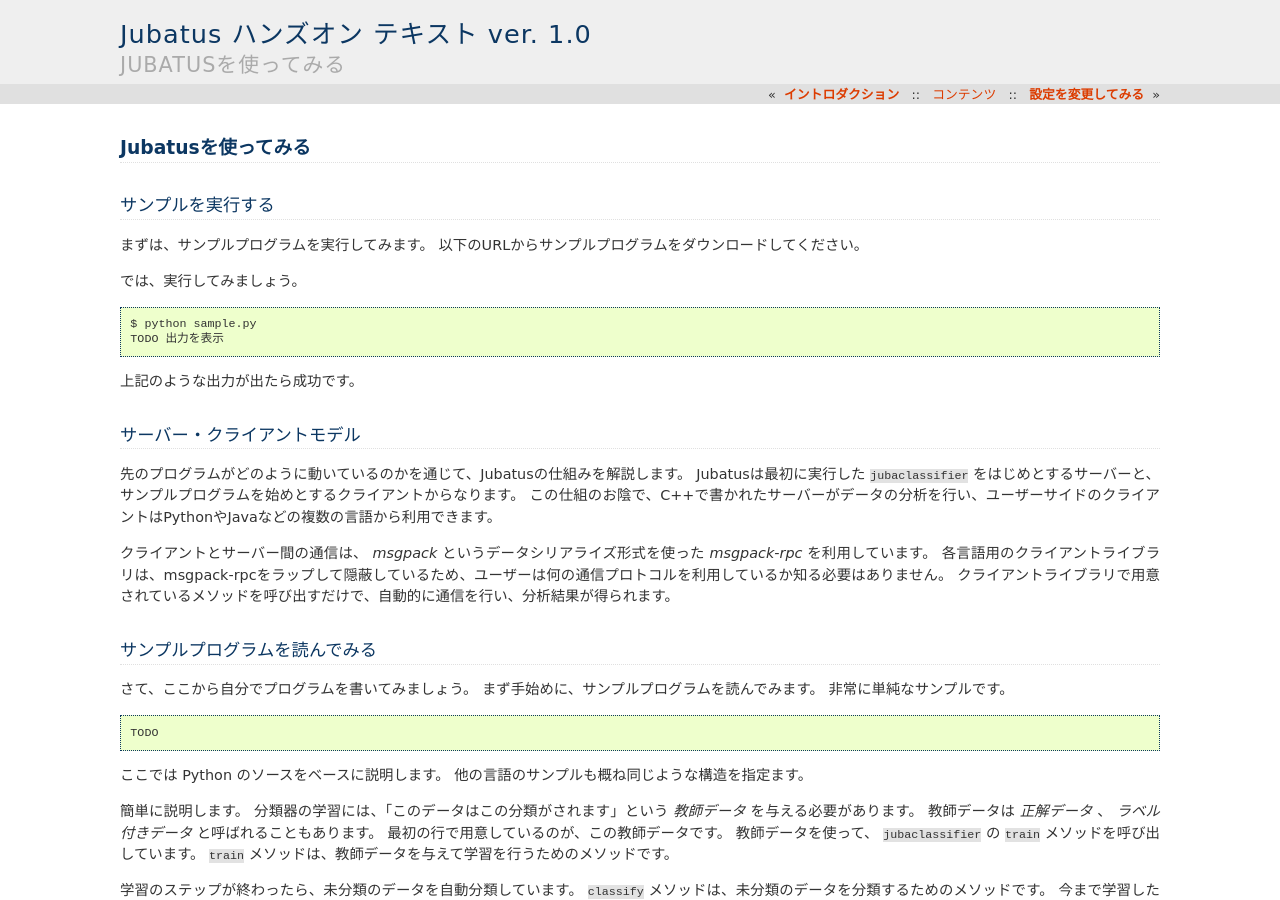
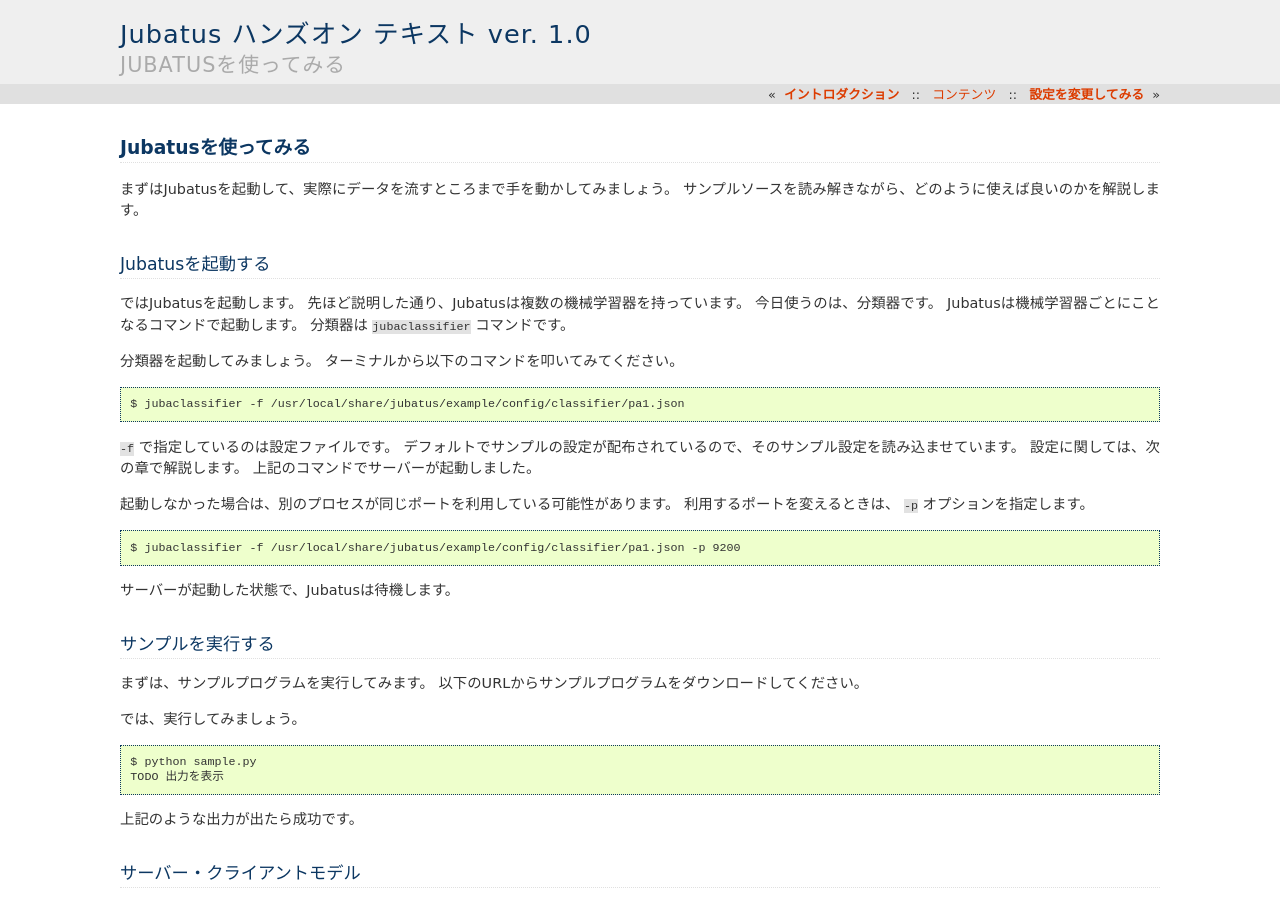
Before and after one commit to jubatus/handson-text, a Sphinx documentation site: the page built from source/run_jubatus.rst, in a window 1280 px wide and 900 px high. Built offline with Sphinx 7.4.7, drawn with Linux system fonts in a browser that asks for light colours; formulas are drawn with MathJax 3.

Commit message:
Add method to run jubatus

```diff
--- a/source/run_jubatus.rst
+++ b/source/run_jubatus.rst
@@ -1,6 +1,41 @@
 =====================
  Jubatusを使ってみる
 =====================
+
+まずはJubatusを起動して、実際にデータを流すところまで手を動かしてみましょう。
+サンプルソースを読み解きながら、どのように使えば良いのかを解説します。
+
+
+Jubatusを起動する
+=================
+
+ではJubatusを起動します。
+先ほど説明した通り、Jubatusは複数の機械学習器を持っています。
+今日使うのは、分類器です。
+Jubatusは機械学習器ごとにことなるコマンドで起動します。
+分類器は ``jubaclassifier`` コマンドです。
+
+分類器を起動してみましょう。
+ターミナルから以下のコマンドを叩いてみてください。
+
+::
+
+  $ jubaclassifier -f /usr/local/share/jubatus/example/config/classifier/pa1.json
+
+``-f`` で指定しているのは設定ファイルです。
+デフォルトでサンプルの設定が配布されているので、そのサンプル設定を読み込ませています。
+設定に関しては、次の章で解説します。
+上記のコマンドでサーバーが起動しました。
+
+起動しなかった場合は、別のプロセスが同じポートを利用している可能性があります。
+利用するポートを変えるときは、 ``-p`` オプションを指定します。
+
+::
+
+  $ jubaclassifier -f /usr/local/share/jubatus/example/config/classifier/pa1.json -p 9200
+
+サーバーが起動した状態で、Jubatusは待機します。
+
 
 サンプルを実行する
 ==================
```
